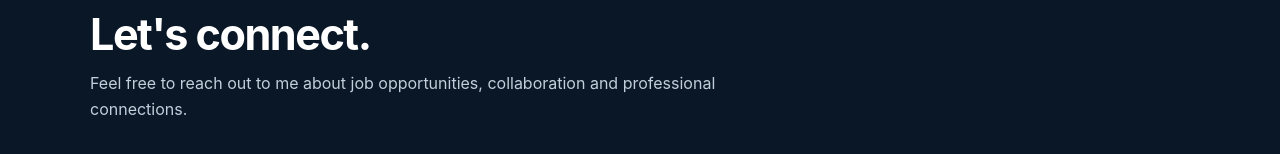
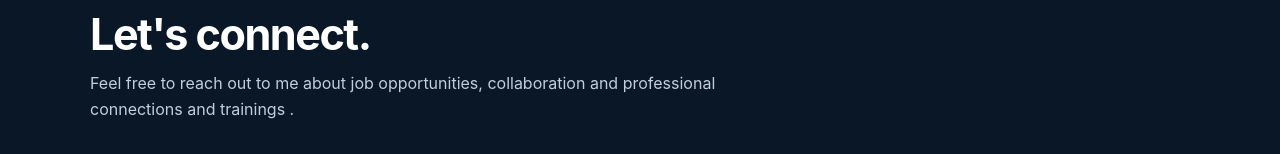
Before and after one commit to ozylily/lilian-ozioma-portfolio, a plain HTML site: page index-5.html in a window 1280 px wide. Shown: the part 2921-3075 px from the top of the page. Drawn offline with Linux system fonts and the light colour scheme.

Commit message:
Update portfolio contact links.
Update portfolio contact links.

```diff
--- a/index-5.html
+++ b/index-5.html
@@ -254,7 +254,7 @@
         <div class="section-heading">
           <div class="section-kicker">Get in touch</div>
           <h2 class="section-title">Let's connect.</h2>
-          <p>Feel free to reach out to me about job opportunities, collaboration and professional connections.</p>
+          <p>Feel free to reach out to me about job opportunities, collaboration and professional connections and trainings .</p>
         </div>
         <div class="contact-grid">
           <a class="contact-link" href="mailto:lilianozioma65@gmail.com"><span>Email</span><strong>lilianozioma65@gmail.com</strong></a>
```
